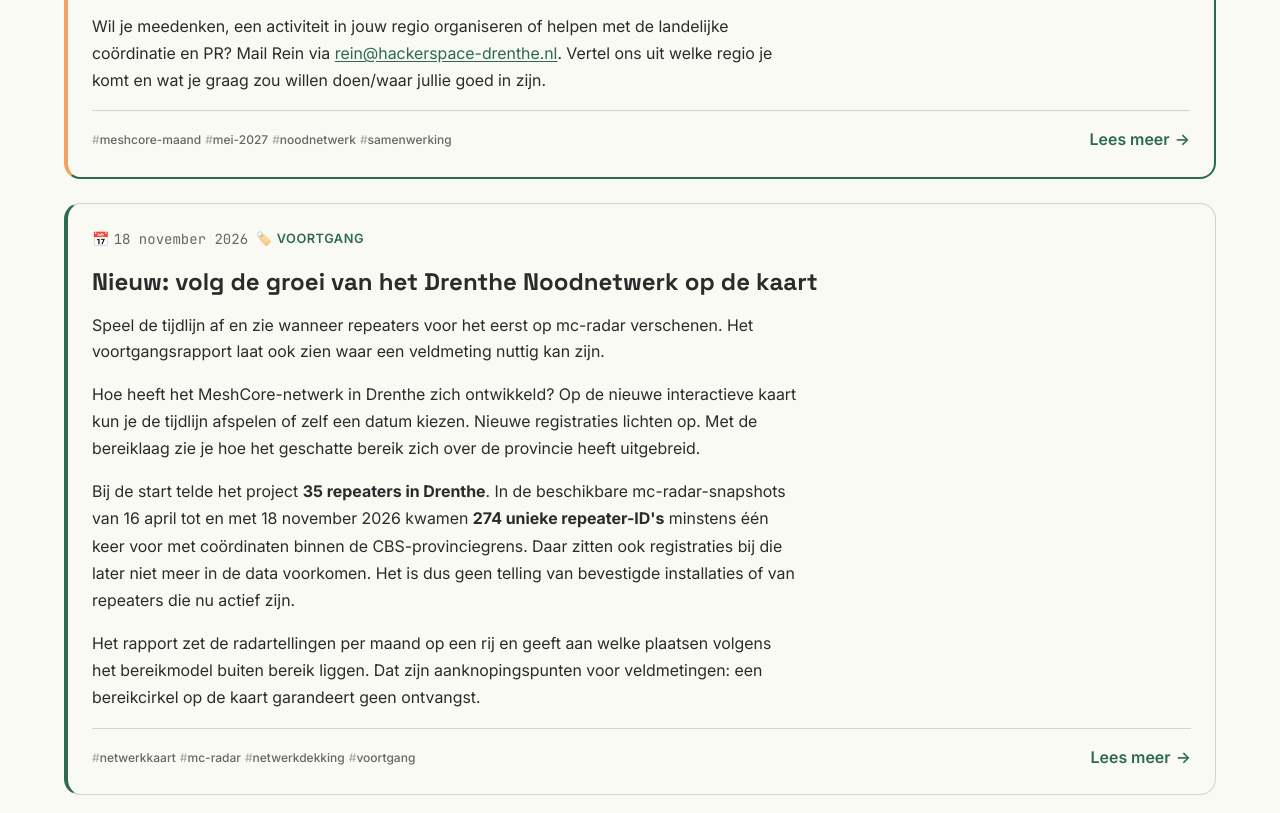
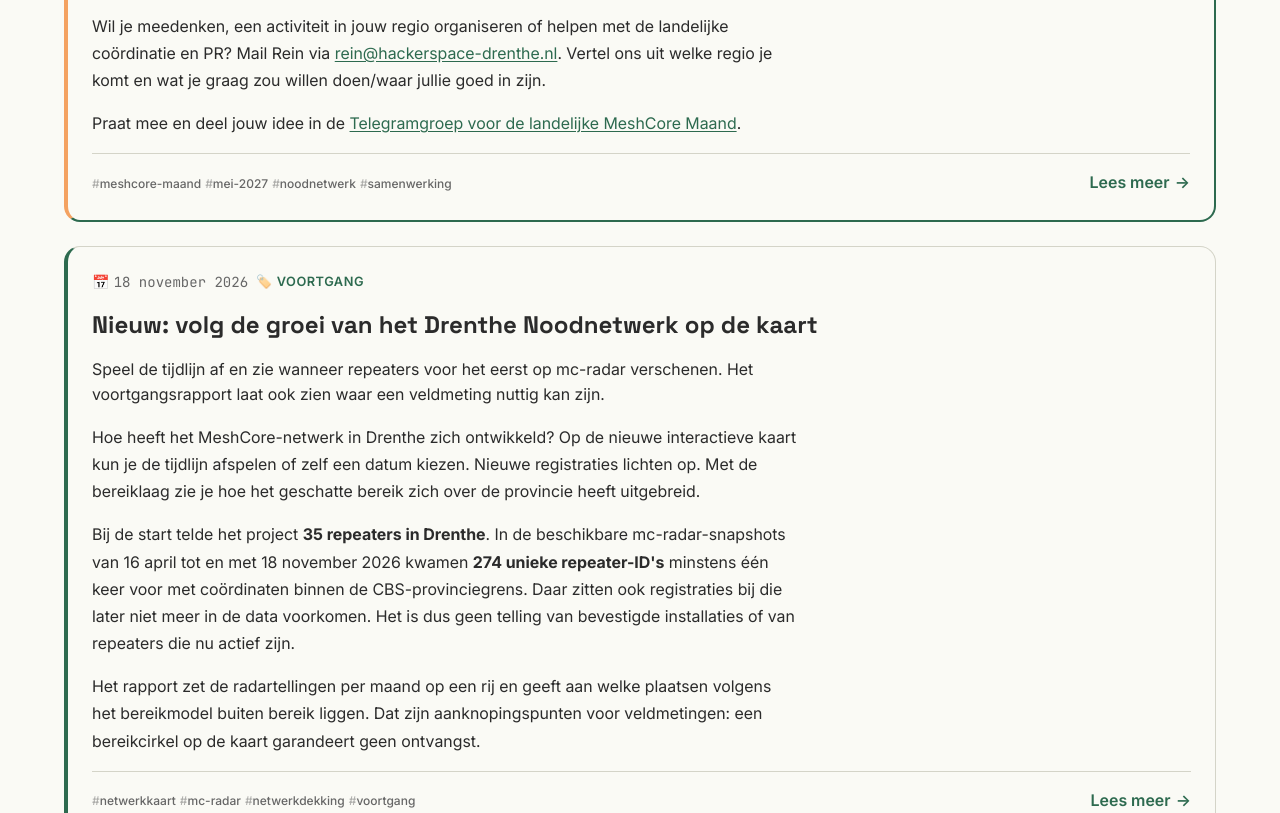
Before and after one commit to Hackerspace-drenthe/www.drenthenoodnetwerk.nl, a plain HTML site: page nieuws.html in a window 1280 px wide. Shown: the part 2081-2894 px from the top of the page. Drawn offline with Linux system fonts and the light colour scheme.

Commit message:
Add Telegram link to MeshCore 2027 article
Co-authored-by: Copilot <223556219+Copilot@users.noreply.github.com>

```diff
--- a/data/news-articles.js
+++ b/data/news-articles.js
@@ -51,6 +51,7 @@ export const newsData = [
       <h3>Doe je mee? Meedenkers gezocht!</h3>
       <p><strong>Voor de landelijke editie is nog niets geregeld.</strong> Er ligt nog geen vast plan of programma. Dit is een idee en een open uitnodiging om samen te bepalen wat mogelijk is.</p>
       <p>Wil je meedenken, een activiteit in jouw regio organiseren of helpen met de landelijke coördinatie en PR? Mail Rein via <a href="mailto:rein@hackerspace-drenthe.nl?subject=Landelijke%20MeshCore%20Maand%20mei%202027">rein@hackerspace-drenthe.nl</a>. Vertel ons uit welke regio je komt en wat je graag zou willen doen/waar jullie goed in zijn.</p>
+      <p>Praat mee en deel jouw idee in de <a href="https://web.telegram.org/a/#-1004365640774_127" target="_blank" rel="noopener noreferrer">Telegramgroep voor de landelijke MeshCore Maand</a>.</p>
     `,
     tags: ['meshcore-maand', 'mei-2027', 'noodnetwerk', 'samenwerking'],
     link: 'meshcore-maand-2027.html',
```
Also changed, not shown: meshcore-maand-2027.html (+1 -0 lines).
